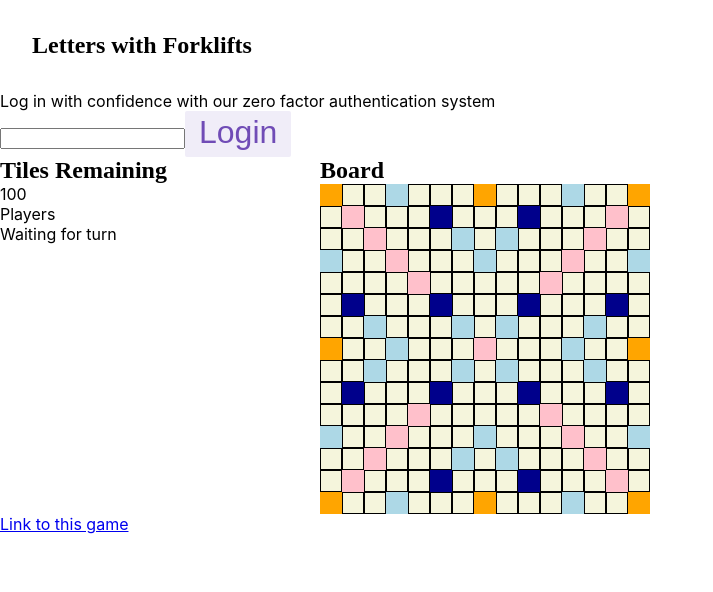
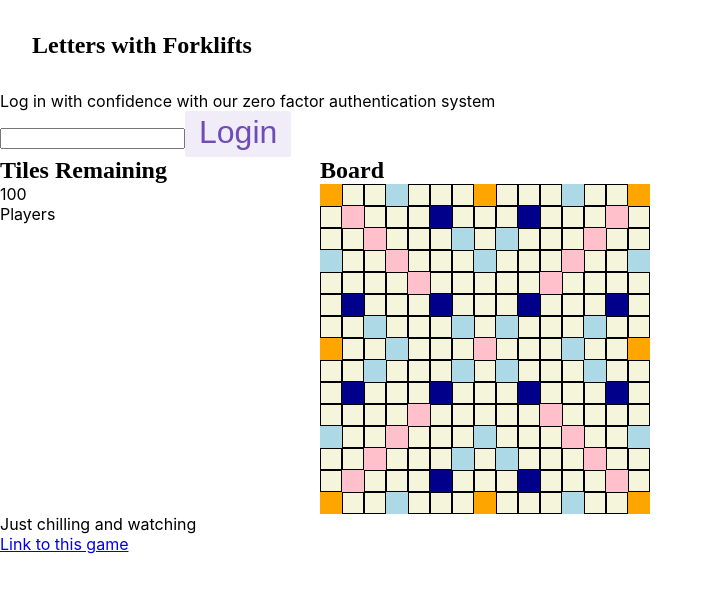
Before and after one commit to thjc/lwf, a React (Create React App) app: page / in a window 1280 px wide. Shown: the top 592 px of the page, without its empty margins (0-713 px from the left). Built offline with nearby package versions, Linux system fonts and the light colour scheme.

Commit message:
Cleanup hand buttons and allow tiles to be visible when not your  turn

```diff
--- a/src/App.tsx
+++ b/src/App.tsx
@@ -34,12 +34,12 @@ function App() {
             width={1 / 4}>
             <Bag />
             <Players />
-            <Hand />
           </Box>
           <Box>
             <Board />
           </Box>
         </Flex>
+        <Hand />
       </DndProvider>
       <GameLink></GameLink>
     </div>
--- a/src/features/board/Board.tsx
+++ b/src/features/board/Board.tsx
@@ -13,9 +13,13 @@ import {
 } from './boardSlice';
 import styles from './Board.module.css';
 import { BlankSelector } from './BlankSelector';
+import { selectPlayers } from '../player/playersSlice';
 
 export function Board() {
   const board = useAppSelector(selectBoard);
+  const players = useAppSelector(selectPlayers);
+  const isCurrentPlayer = players.currentPlayer === players.loggedInPlayer;
+
 
   return (
     <div>
@@ -25,7 +29,7 @@ export function Board() {
             Board
           </Heading>
           <div className={styles.boardGrid}>
-            {Array.from(board.squares.values()).map((x, n) => { return (<BoardSquare key={n} position={n} tile={x}></BoardSquare>) })}
+            {Array.from(board.squares.values()).map((x, n) => { return (<BoardSquare key={n} position={n} tile={x} canPlay={isCurrentPlayer}></BoardSquare>) })}
           </div>
           {board.blankToSelect >= 0 ? (<BlankSelector></BlankSelector>) : ""}
         </Box>
--- a/src/features/board/BoardSquare.tsx
+++ b/src/features/board/BoardSquare.tsx
@@ -20,6 +20,7 @@ export function BoardSquare(props:any) {
   const dispatch = useAppDispatch();
 
   const tileValue = props.tile;
+  const canPlayOnBoard = props.canPlay;
 
   const [, drop] = useDrop(
     () => ({
@@ -59,6 +60,6 @@ export function BoardSquare(props:any) {
         case(SquareType.DoubleLetter): { return styles.boardDoubleLetter }
       }
     })(type);
-    return (<Box ref={drop} className={style}></Box>)
+    return (<Box ref={canPlayOnBoard ? drop : undefined} className={style}></Box>)
   }
 }
--- a/src/features/hand/Hand.tsx
+++ b/src/features/hand/Hand.tsx
@@ -35,33 +35,33 @@ export function Hand() {
   const dispatch = useAppDispatch();
   const board = useAppSelector(selectBoard);
   const players = useAppSelector(selectPlayers);
-  let player : PlayerState | undefined = undefined;
-  let isCurrentPlayer = false;
-  if (players.players.length > 0 && players.currentPlayer >= 0) {
-    player = players.players[players.currentPlayer];
-    isCurrentPlayer = player ? players.username === player.username : false;
-  }
 
-  return player === undefined || !isCurrentPlayer ? (<div>Waiting for turn</div>) : (
+  // are we in the game?
+  if (players.loggedInPlayer >= 0) {
+    const player = players.players[players.loggedInPlayer];
+    const isCurrentPlayer = players.currentPlayer === players.loggedInPlayer;
+
+    return (
       <div>
         <div className={styles.row}>
           <Box>
             <Card>
               <div className={styles.handGrid}>
-          {Array.from(player.tiles.values()).map((x,n) => {return (<BoardSquare key={n} position={n} tile={ {value: x, state: SquareState.Hand} }></BoardSquare>)})}
+                {Array.from(player.tiles.values()).map((x, n) => { return (<BoardSquare key={n} position={n} tile={{ value: x, state: SquareState.Hand }}></BoardSquare>) })}
               </div>
 
+              {!isCurrentPlayer ? (<div>Waiting for turn</div>) : (<div>
                 <button
                   className={styles.button}
                   aria-label="Return Tiles To Hand"
-          onClick={() => {dispatch(returnTiles({}));}}
+                  onClick={() => { dispatch(returnTiles({})); }}
                 >
                   Return Tiles to Hand
                 </button>
                 <button
                   className={styles.button}
                   aria-label="Play Tiles"
-          onClick={() => {dispatch(playWord({})); dispatch(takeTiles()); dispatch(nextPlayer(false))}}
+                  onClick={() => { dispatch(playWord({})); dispatch(takeTiles()); dispatch(nextPlayer(false)) }}
                   disabled={!isValidPlacement([...board.squares.values()])}
                 >
                   Place Tiles
@@ -69,10 +69,11 @@ export function Hand() {
                 <button
                   className={styles.button}
                   aria-label="Pass"
-          onClick={() => {dispatch(nextPlayer(true));}}
+                  onClick={() => { dispatch(nextPlayer(true)); }}
                 >
                   Pass
                 </button>
+              </div>)}
 
 
             </Card>
@@ -80,4 +81,8 @@ export function Hand() {
         </div>
       </div>
     );
+  } else {
+    return (<Card>Just chilling and watching</Card>)
   }
+
+}
```
Lines whose indentation alone changed are shown as unchanged.
